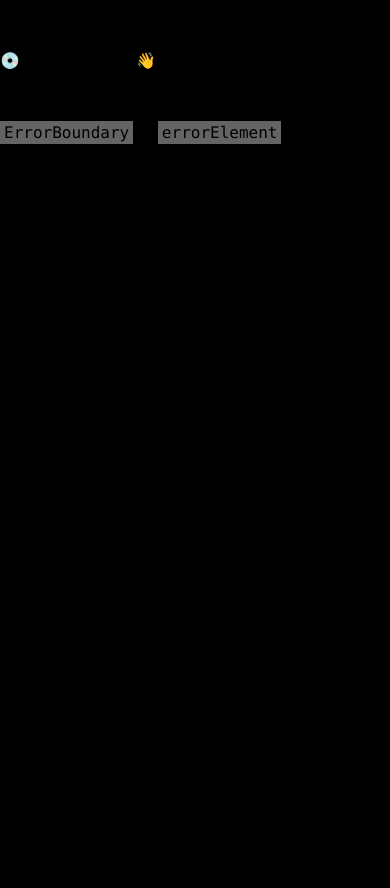
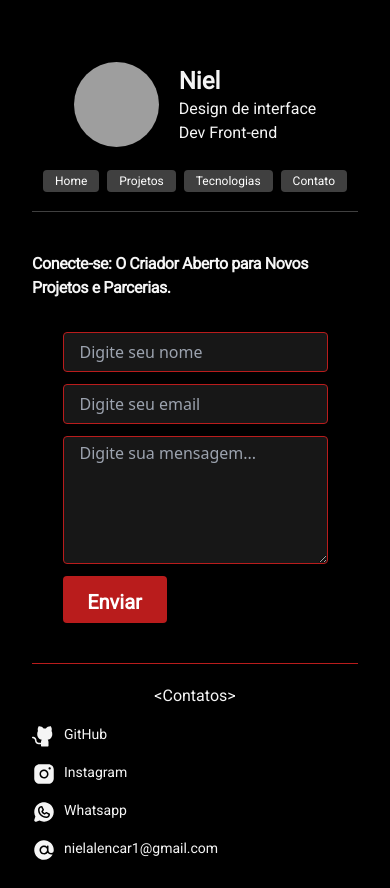
Before and after one commit to nielalencar/Niel, a React (Vite) app: page /contato in a window 390 px wide. Before the commit this address had no page. Before the commit the page ends 844 px from the top, so only its background shows below. Built offline with nearby package versions, Linux system fonts and the light colour scheme; grey boxes are pictures that could not be loaded.

Commit message:
Responsive form developed

```diff
--- a/src/main.jsx
+++ b/src/main.jsx
@@ -8,6 +8,7 @@ import { createBrowserRouter, RouterProvider } from 'react-router-dom'
 import { Welcome } from './routes/Welcome.jsx'
 import { Projects } from './routes/Projects.jsx'
 import { Technologies } from './routes/Technologies.jsx'
+import { Form } from './routes/Form.jsx'
 
 const router = createBrowserRouter([
   {
@@ -26,6 +27,10 @@ const router = createBrowserRouter([
         path: "/tecnologias",
         element: <Technologies />
       },
+      {
+        path: "/contato",
+        element: <Form />
+      },
     ]
   },
 ])
--- /dev/null
+++ b/src/routes/Form.jsx
@@ -0,0 +1,52 @@
+import { useState } from "react";
+
+
+
+export function Form() {
+  const [name, setName] = useState("");
+  const [email, setEmail] = useState("");
+  const [message, setMessage] = useState("");
+
+  return (
+    <section className="my-10 mx-8 md:mx-14 lg:mx-40 xl:mx-48 2xl:mx-96 flex flex-col gap-8">
+      <h1 className="text-neutral-100 text-base md:text-xl text-left md:text-center font-bold font-roboto tracking-tight">
+        Conecte-se: O Criador Aberto para Novos Projetos e Parcerias.
+      </h1>
+      <div className="flex flex-col items-center">
+        <form
+          onSubmit={() => {}}
+          className="flex flex-col items-start justify-center gap-3"
+        >
+          <input
+            className="w-full md:w-[366px] h-10 px-4 py-1 bg-neutral-900 rounded border border-red-700 flex-col justify-center items-start gap-2.5 inline-flex"
+            type="text"
+            placeholder="Digite seu nome"
+            onChange={(e) => setName(e.target.value)}
+            value={name}
+          />
+
+          <input
+            className="w-full md:w-[366px] h-10 px-4 py-1 bg-neutral-900 rounded border border-red-700 flex-col justify-center items-start gap-2.5 inline-flex"
+            type="text"
+            placeholder="Digite seu email"
+            onChange={(e) => setEmail(e.target.value)}
+            value={email}
+          />
+
+          <textarea
+            className="w-full md:w-[366px] h-32 px-4 py-1 bg-neutral-900 rounded border border-red-700 flex-col justify-center items-start gap-2.5 inline-flex"
+            placeholder="Digite sua mensagem..."
+            onChange={(e) => setMessage(e.target.value)}
+            value={message}
+          />
+
+          <input
+            type="submit"
+            value="Enviar"
+            className="w-[104px] h-[47px] px-6 py-3 bg-red-700 rounded flex-col justify-center items-center inline-flex text-white text-xl font-bold font-roboto"
+          />
+        </form>
+      </div>
+    </section>
+  );
+}
```
